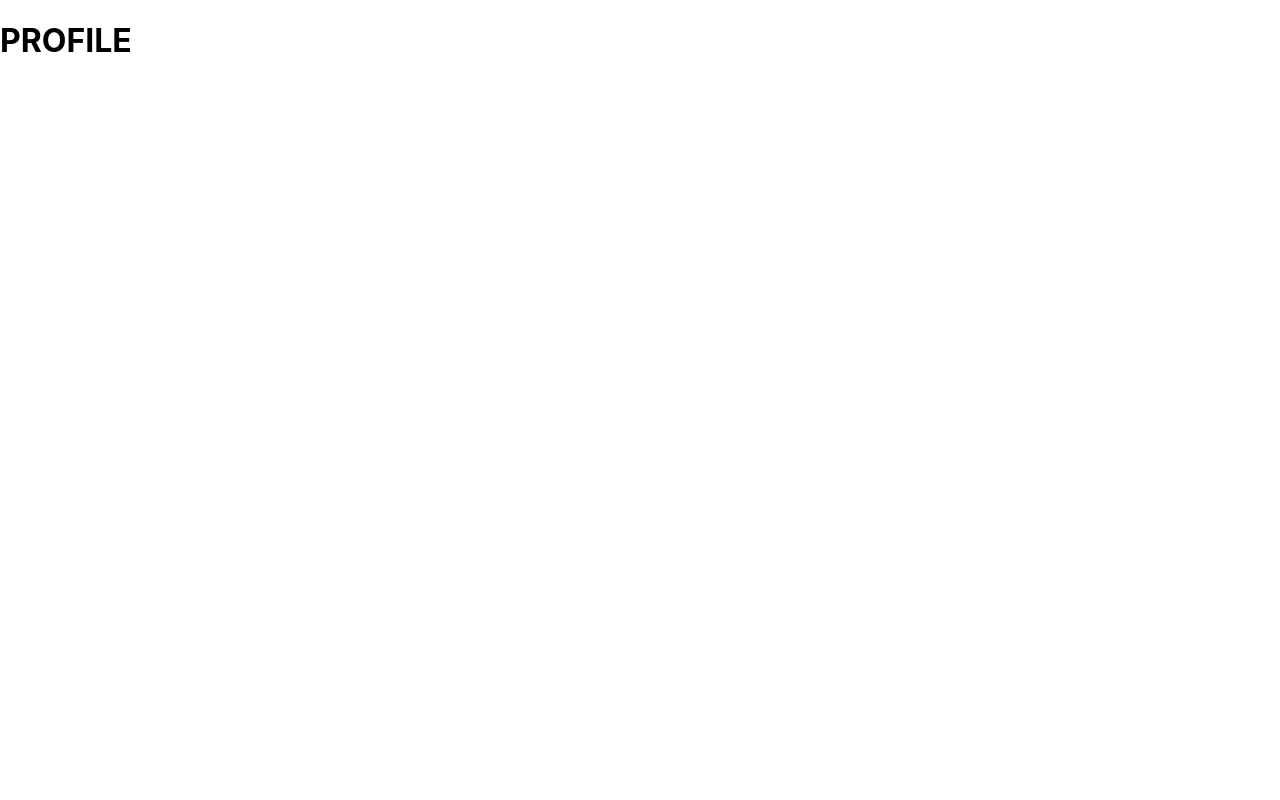
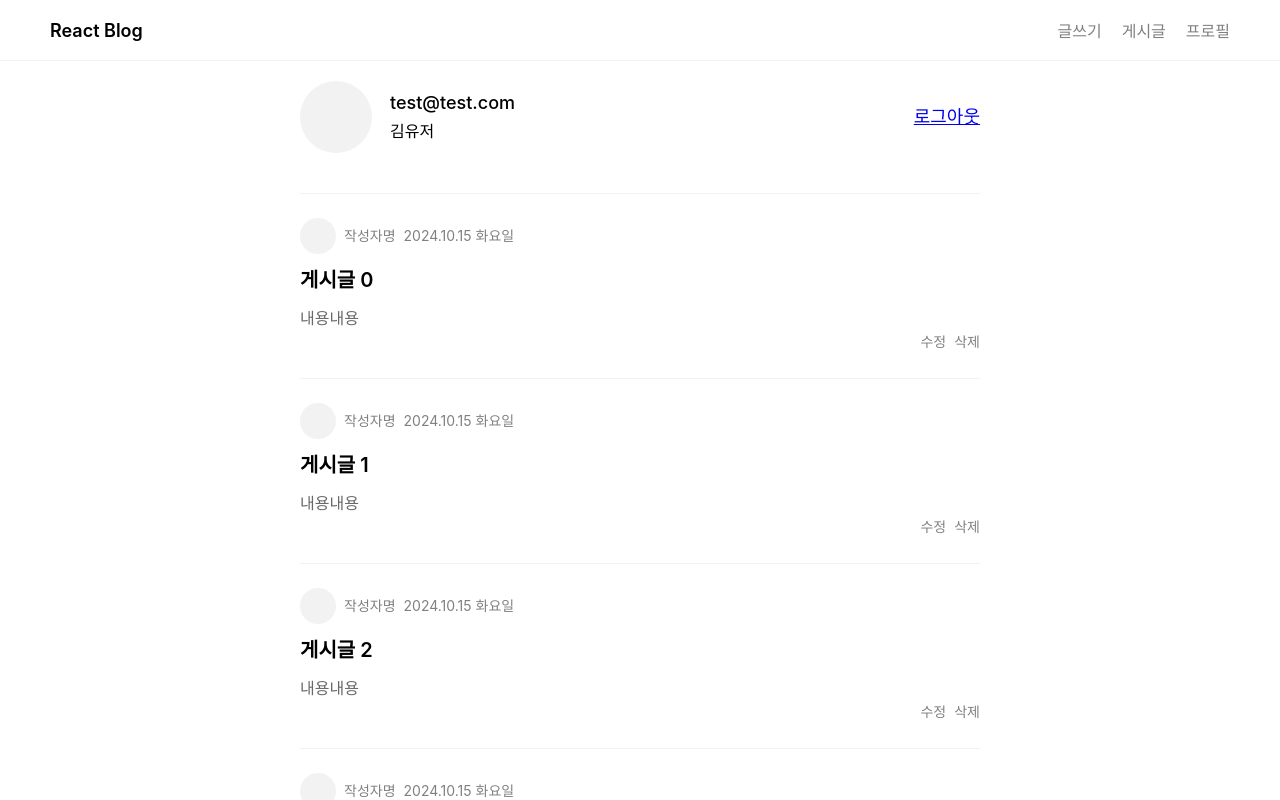
Before and after one commit to yoonsoyoung/React-TIL, a React (Create React App) app in the folder react-blog-app/: page /profile in a window 1280 px wide. Shown: the top 800 px of the page. Built offline with nearby package versions, Linux system fonts and the light colour scheme.

Commit message:
Feat feature/2-3: Update 글 리스트 컴포넌트화+메인,프로필,게시글 메뉴 내 리스트 컴포넌트 추가+css 적용

```diff
--- /dev/null
+++ b/react-blog-app/src/components/PostList.tsx
@@ -0,0 +1,38 @@
+import {Link} from "react-router-dom";
+
+interface PostListProps {
+    hasNavigation?: boolean;
+}
+export default function PostList({ hasNavigation = true}) {
+    return (
+        <>
+            { hasNavigation && (
+                <div className="post__navigation">
+                    <div className="post__navigation--active">전체</div>
+                    <div>나의 글</div>
+                </div>
+            )}
+            <div className="post__list">
+                {[...Array(10)].map((e, index) => (
+                    <div key={index} className="post__box">
+                    <Link to={`/posts/${index}`}>
+                                <div className="post__profile-box">
+                                    <div className="post__profile"/>
+                                    <div className="post__author-name">작성자명</div>
+                                    <div className="post__date">2024.10.15 화요일</div>
+                                </div>
+                                <div className="post__title">게시글 {index}</div>
+                                <div className="post__text">
+                                    내용내용
+                                </div>
+                                <div className="post__utils-box">
+                                    <div className="post__delete">삭제</div>
+                                    <div className="post__edit">수정</div>
+                                </div>
+                            </Link>
+                        </div>
+                    ))}
+            </div>
+        </>
+    );
+}
--- /dev/null
+++ b/react-blog-app/src/components/Profile.tsx
@@ -0,0 +1,18 @@
+import {Link} from "react-router-dom";
+
+export default function Profile() {
+    return(
+        <div className="profile__box">
+            <div className="flex__box-lg">
+                <div className="profile__image" />
+                <div>
+                    <div className="profile__email">test@test.com</div>
+                    <div className="profile__name">김유저</div>
+                </div>
+            </div>
+            <Link to="/" className="profile__logout">
+                로그아웃
+            </Link>
+        </div>
+    );
+}
--- a/react-blog-app/src/components/Router.tsx
+++ b/react-blog-app/src/components/Router.tsx
@@ -1,23 +1,23 @@
 import {Route, Routes, Navigate} from "react-router-dom";
 import Home from "../pages/home";
-import PostList from "../pages/posts";
 import PostDetail from "../pages/posts/detail";
 import PostNew from "../pages/posts/new";
 import PostEdit from "../pages/posts/edit";
-import Profile from "../pages/profile";
 import LoginPage from "../pages/login";
 import SignupPage from "../pages/signup";
+import ProfilePage from "../pages/profile";
+import PostsPage from "../pages/posts";
 
 export default function Router() {
     return (
         <>
             <Routes>
                 <Route path="/" element={<Home />}/>
-                <Route path="/posts" element={<PostList />}/>
+                <Route path="/posts" element={<PostsPage />}/>
                 <Route path="/posts/:id" element={<PostDetail />}/>
                 <Route path="/posts/new" element={<PostNew />}/>
                 <Route path="/posts/edit/:id" element={<PostEdit />}/>
-                <Route path="/profile" element={<Profile />}/>
+                <Route path="/profile" element={<ProfilePage />}/>
                 <Route path="/login" element={<LoginPage />}/>
                 <Route path="/signup" element={<SignupPage />}/>
                 <Route path="*" element={<Navigate replace to="/" />} />
--- a/react-blog-app/src/index.css
+++ b/react-blog-app/src/index.css
@@ -171,3 +171,49 @@
 .post__detail .post__text {
   padding: 20px 0px;
 }
+
+/* profile*/
+.profile__box {
+  display: flex;
+  gap: 18px;
+  align-items: center;
+  font-size: 18px;
+  margin: 0 auto;
+  max-width: 680px;
+  text-align: left;
+  line-height: 24px;
+  justify-content: space-between;
+  padding: 20px;
+}
+
+.flex__box-lg {
+  display: flex;
+  gap: 18px;
+  align-items: center;
+}
+
+.profile__image {
+  width: 72px;
+  height: 72px;
+  background-color: #f2f2f2;
+  border-radius: 50%;
+}
+
+.profile__name {
+  font-size: 16px;
+  padding-top: 4px;
+}
+
+.profile__email {
+  font-weight: 500;
+}
+
+.profile__layout {
+  color: gray;
+  font-size: 14px;
+}
+
+.profile__logout:hover,
+.profile__logout:focus {
+  color: black;
+}
--- a/react-blog-app/src/pages/home/index.tsx
+++ b/react-blog-app/src/pages/home/index.tsx
@@ -1,36 +1,13 @@
 import {Link} from "react-router-dom";
 import Header from "../../components/Header";
 import Footer from "../../components/Footer";
+import PostList from "../../components/PostList";
 
 export default function Home() {
     return (
         <div>
             <Header />
-            <div className="post__navigation">
-                <div className="post__navigation--active">전체</div>
-                <div>나의 글</div>
-            </div>
-            <div className="post__list">
-                {[...Array(10)].map((e, index) => (
-                    <div key={index} className="post__box">
-                        <Link to={`/posts/${index}`}>
-                            <div className="post__profile-box">
-                                <div className="post__profile" />
-                                <div className="post__author-name">작성자명</div>
-                                <div className="post__date">2024.10.15 화요일</div>
-                            </div>
-                            <div className="post__title">게시글 {index}</div>
-                            <div className="post__text">
-                                내용내용
-                            </div>
-                            <div className="post__utils-box">
-                                <div className="post__delete">삭제</div>
-                                <div className="post__edit">수정</div>
-                            </div>
-                        </Link>
-                    </div>
-                ))}
-            </div>
+            <PostList />
             <Footer />
         </div>
     );
--- a/react-blog-app/src/pages/posts/index.tsx
+++ b/react-blog-app/src/pages/posts/index.tsx
@@ -1,3 +1,13 @@
-export default function PostList() {
-    return <h1>POST LIST PAGE</h1>;
+import Header from "../../components/Header";
+import Footer from "../../components/Footer";
+import PostList from "../../components/PostList";
+
+export default function PostsPage() {
+    return (
+        <>
+            <Header />
+            <PostList hasNavigation={false}/>
+            <Footer />
+        </>
+    );
 }
--- a/react-blog-app/src/pages/posts/new.tsx
+++ b/react-blog-app/src/pages/posts/new.tsx
@@ -1,3 +1,12 @@
+import Header from "../../components/Header";
+import Footer from "../../components/Footer";
+
 export default function PostNew() {
-    return <h1>POST NEW PAGE</h1>;
+    return (
+        <>
+            <Header />
+            <div>Post Form</div>
+            <Footer />
+        </>
+    );
 }
--- a/react-blog-app/src/pages/profile/index.tsx
+++ b/react-blog-app/src/pages/profile/index.tsx
@@ -1,3 +1,15 @@
-export default function Profile() {
-    return <h1>PROFILE</h1>;
+import Profile from "../../components/Profile";
+import Header from "../../components/Header";
+import Footer from "../../components/Footer";
+import PostList from "../../components/PostList";
+
+export default function ProfilePage() {
+    return (
+        <>
+            <Header />
+            <Profile />
+            <PostList hasNavigation={false} />
+            <Footer />
+        </>
+    );
 }
```
